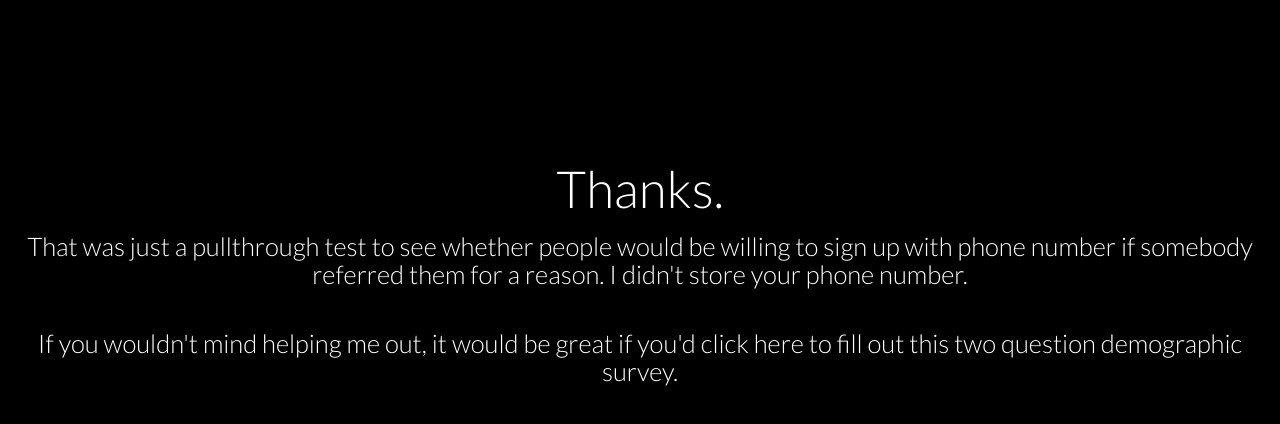
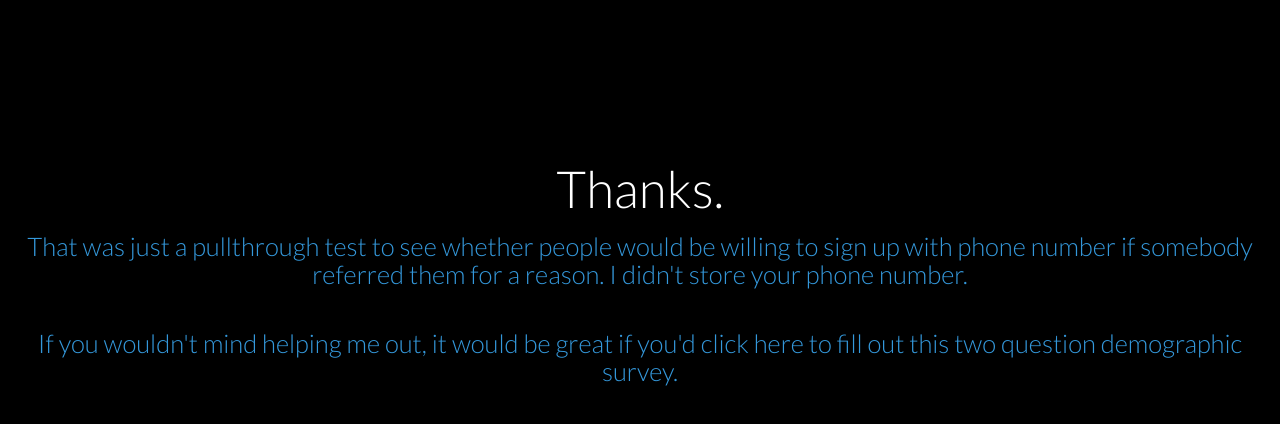
Before and after one commit to The-Vault-Project/The-Vault-Project.github.io, a plain HTML site: page splash.html in a window 1280 px wide. In both pictures the pointer is over the link 640 px from the left and 308 px from the top of the page. Drawn offline with Linux system fonts and the light colour scheme.

Commit message:
updated hothover css

```diff
--- a/css/agency.css
+++ b/css/agency.css
@@ -60,6 +60,10 @@ a:hover {
 	text-decoration: none;
 }
 
+.hothover:hover {
+	color: #3498db;
+}
+
 @media(max-width: 768px) {
 	h1 {
 		text-transform: none;
```
Also changed, not shown: 1 other file.
